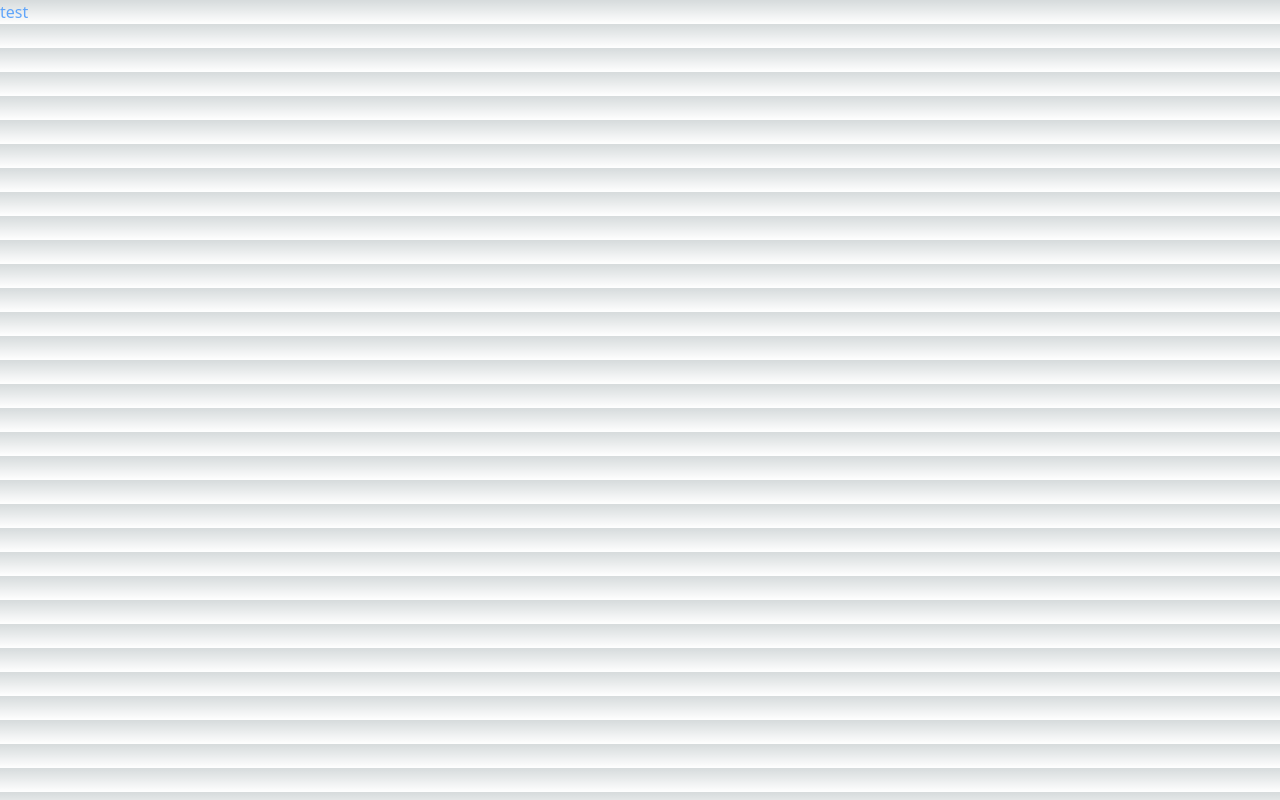
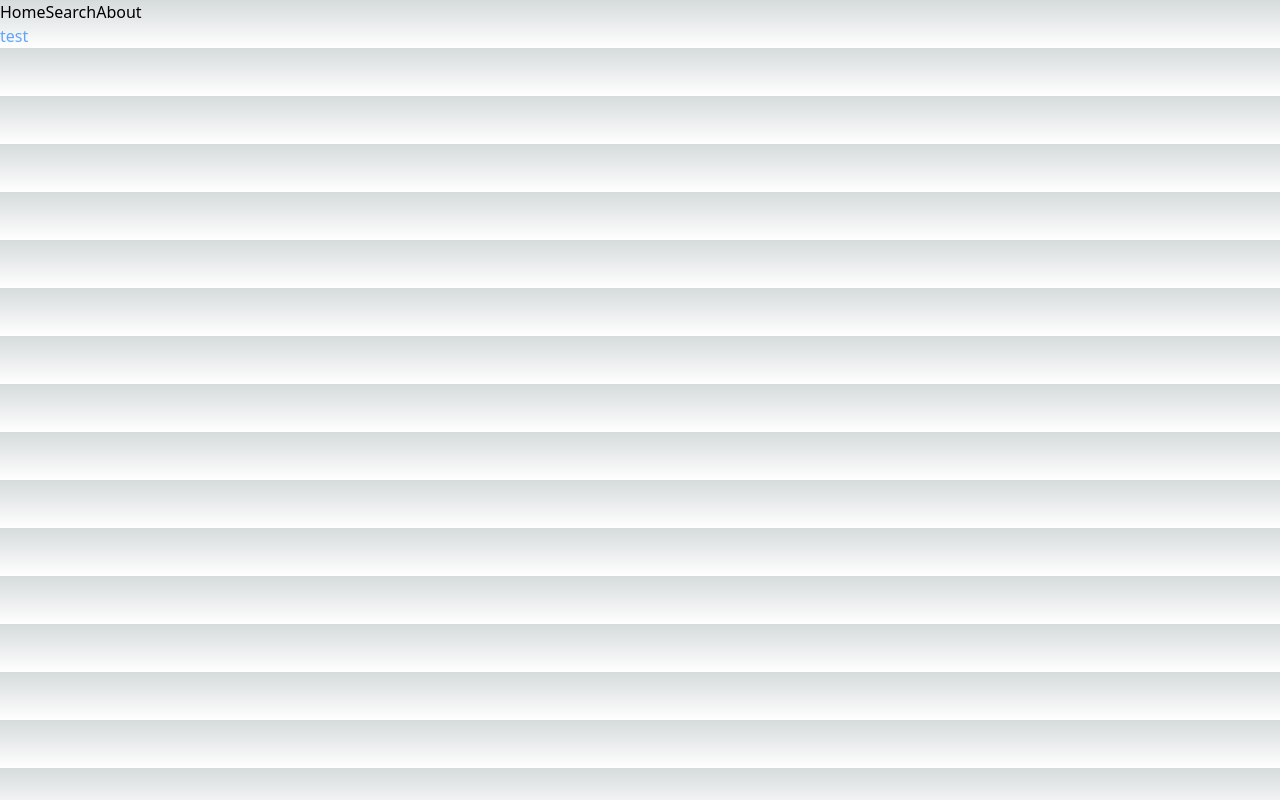
Before and after one commit to makiv2/anonskattelister, a Next.js app: page / in a window 1280 px wide. Built offline with nearby package versions, Linux system fonts and the light colour scheme.

Commit message:
navbar issue

```diff
--- /dev/null
+++ b/components/navbar.tsx
@@ -0,0 +1,15 @@
+// A simple navbar component that navigates to the home page, search page, and about page.
+
+import Link from "next/link";
+
+function Navbar() {
+  return (
+    <div className="navbar">
+      <Link href="/">Home</Link>
+      <Link href="/search">Search</Link>
+      <Link href="/about">About</Link>
+    </div>
+  );
+}
+
+export default Navbar;
--- a/pages/index.tsx
+++ b/pages/index.tsx
@@ -2,6 +2,7 @@
 import Image from 'next/image'
 import { Inter } from 'next/font/google'
 import styles from '@/styles/Home.module.css'
+import Navbar from '@/components/navbar'
 
 const inter = Inter({ subsets: ['latin'] })
 
@@ -14,6 +15,9 @@
         <meta name="viewport" content="width=device-width, initial-scale=1" />
         <link rel="icon" href="/favicon.ico" />
       </Head>
+
+
+      <Navbar />
       <main>
         <div className="text-blue-400">test</div>
       </main>
```
Also changed, not shown: components/navbar.ts (deleted).
